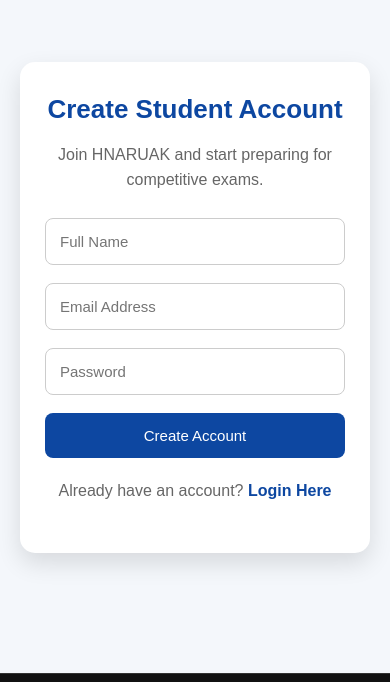
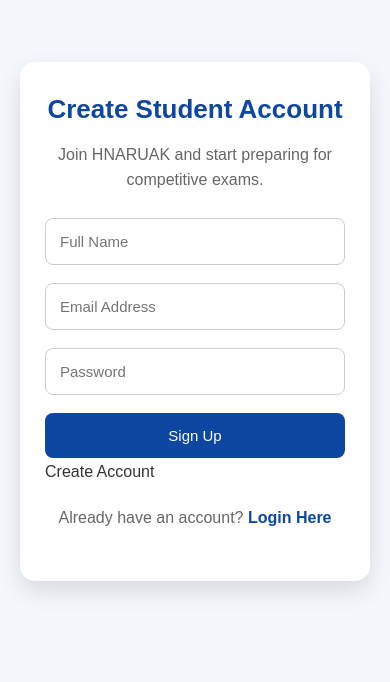
Before and after one commit to j0hv6901-sudo/hnaruakV2, a website: page signup.html in a window 390 px wide. Shown: the part 52-734 px from the top of the page. Drawn offline with nearby package versions, Linux system fonts and the light colour scheme.

Commit message:
Change Sign Up button to call signUpMobile function

```diff
--- a/signup.html
+++ b/signup.html
@@ -56,7 +56,8 @@ placeholder="Password"
 minlength="6"
 required>
 
-<button type="submit">
+<button type="button" onclick="signUpMobile()">Sign Up</button>
+
 Create Account
 </button>
 
```
